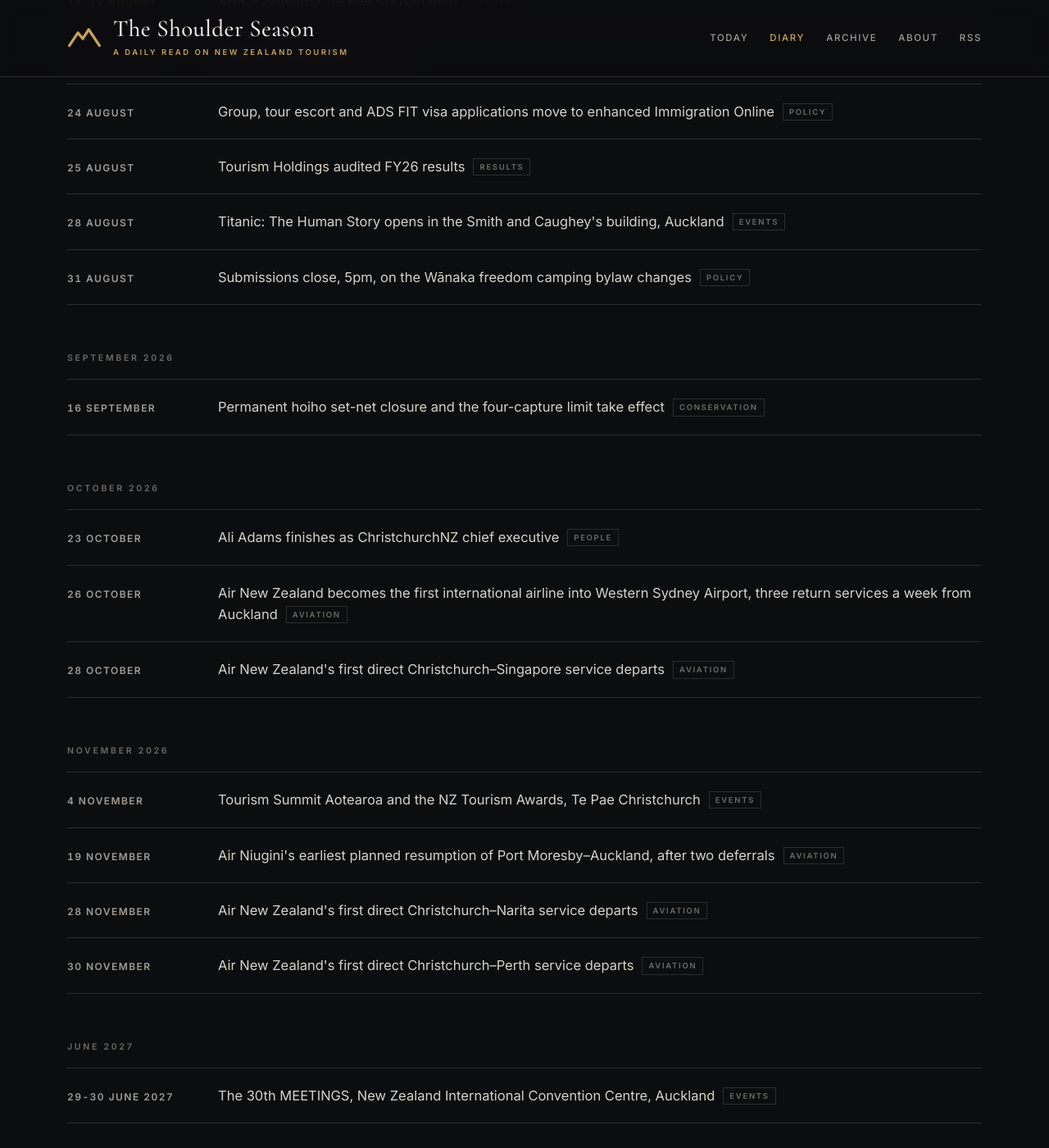
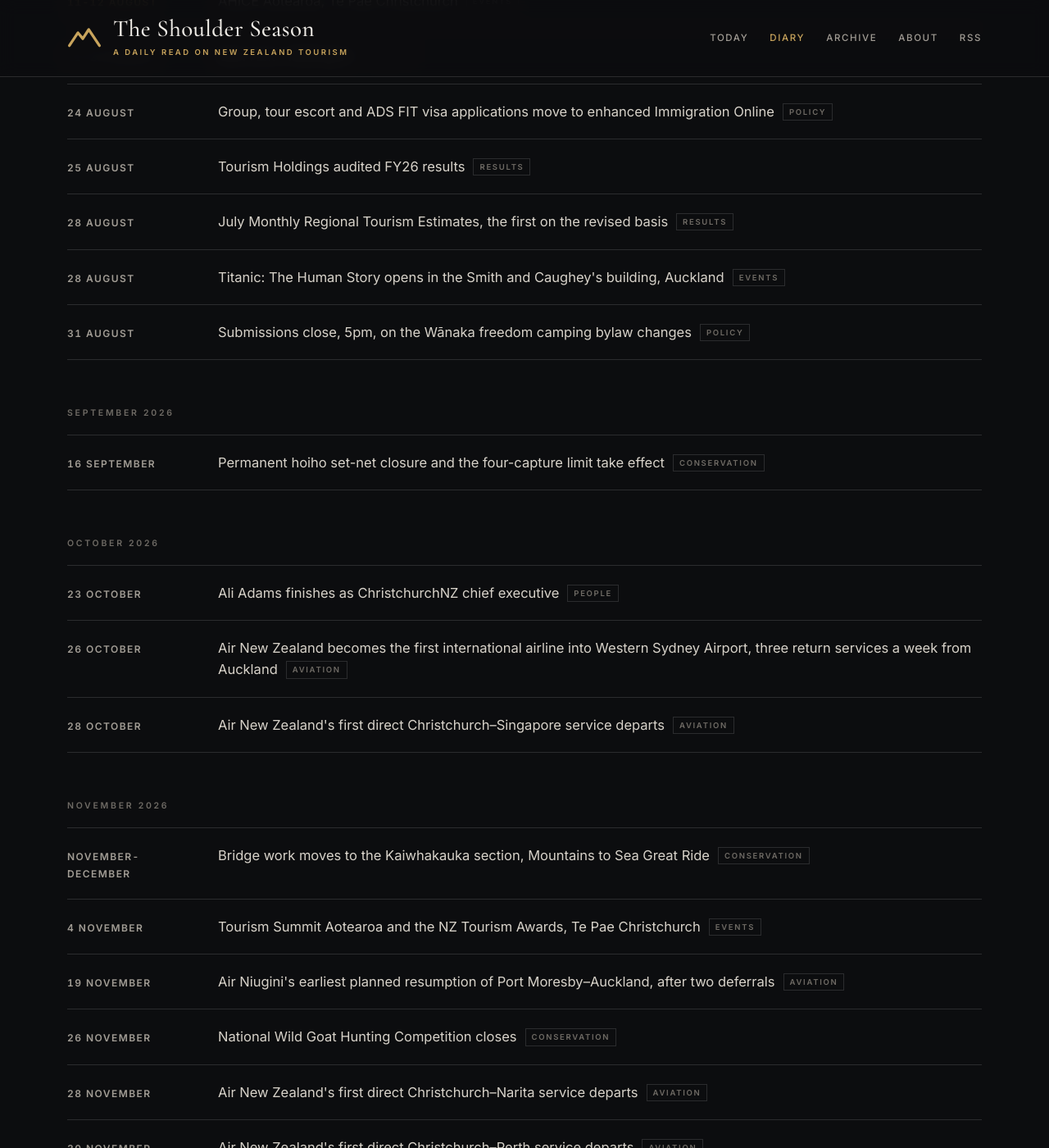
Before and after one commit to CTOverlord/shoulder-season, a Jekyll site: the page built from diary.html, in a window 1280 px wide and 1400 px high, scrolled down 960 px. Shown: the whole window at 82% size. Built offline with Jekyll 4.4.1, drawn with Linux system fonts in a browser that asks for light colours.

Commit message:
The Shoulder Season: 3 August 2026 briefing

```diff
--- a/_data/diary.yml
+++ b/_data/diary.yml
@@ -29,6 +29,11 @@
 - date: 2026-08-01
   text: Graeme Sharman starts as NZ Airports chief executive
   tag: People
+
+- date: 2026-08-01
+  display: August to mid-October
+  text: Bridge and boardwalk work on the Mangapurua section, Mountains to Sea Great Ride
+  tag: Conservation
 
 - date: 2026-08-03
   display: 3-23 August
@@ -75,6 +80,10 @@
   tag: Results
 
 - date: 2026-08-28
+  text: July Monthly Regional Tourism Estimates, the first on the revised basis
+  tag: Results
+
+- date: 2026-08-28
   text: "Titanic: The Human Story opens in the Smith and Caughey's building, Auckland"
   tag: Events
 
@@ -102,9 +111,18 @@
   text: Tourism Summit Aotearoa and the NZ Tourism Awards, Te Pae Christchurch
   tag: Events
 
+- date: 2026-11-01
+  display: November-December
+  text: Bridge work moves to the Kaiwhakauka section, Mountains to Sea Great Ride
+  tag: Conservation
+
 - date: 2026-11-19
   text: Air Niugini's earliest planned resumption of Port Moresby–Auckland, after two deferrals
   tag: Aviation
+
+- date: 2026-11-26
+  text: National Wild Goat Hunting Competition closes
+  tag: Conservation
 
 - date: 2026-11-28
   text: Air New Zealand's first direct Christchurch–Narita service departs
```
Also changed, not shown: _posts/2026-08-03-chinese-junior-skiers-mrte-rebuild.md (added, +93 -0 lines).
